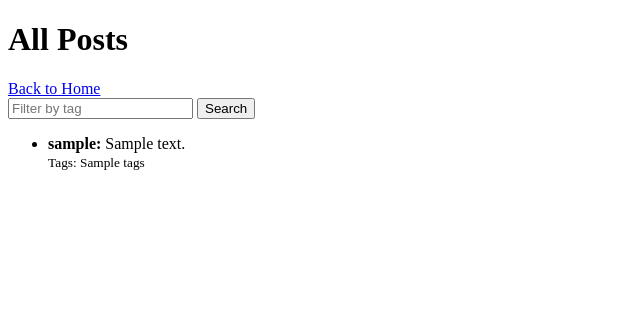
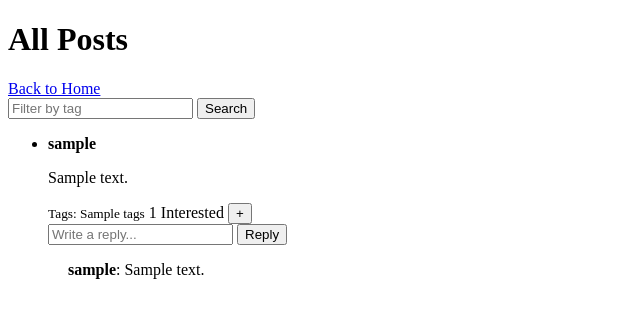
Before and after one commit to Iron-56/Eureka, a Flask app: template templates/posts.html in a window 1280 px wide. Shown: the top 318 px of the page, without its empty margins (0-640 px from the left). Run offline with Flask 3, Linux system fonts and the light colour scheme; the template is opened without the code that fills it: most values are stand-ins (such as "Sample title", 1, 10 or a date in 2020).

Commit message:
Added comments & interested users

```diff
--- a/app.py
+++ b/app.py
@@ -6,12 +6,10 @@ from config import get_client
 
 
 app = Flask(__name__)
-app.config['SQLALCHEMY_DATABASE_URI'] = 'sqlite:///users.db'
 app.config['SECRET_KEY'] = '24b9'
 
 supabase = get_client()
 
-# db = SQLAlchemy(app)
 bcrypt = Bcrypt(app)
 login_manager = LoginManager(app)
 login_manager.login_view = 'login'
@@ -22,13 +20,6 @@ class User(UserMixin):
 		self.username = user_data["username"]
 		self.email = user_data["email"]
 		self.password = user_data["password"]
-
-# class Post(db.Model):
-# 	id = db.Column(db.Integer, primary_key=True)
-# 	user_id = db.Column(db.Integer, db.ForeignKey('user.id'), nullable=False)
-# 	content = db.Column(db.Text, nullable=False)
-# 	tags = db.Column(db.String(200), nullable=True)
-# 	user = db.relationship('User', backref=db.backref('posts', lazy=True))
 
 @login_manager.user_loader
 def load_user(user_id):
@@ -41,13 +32,7 @@ def load_user(user_id):
 def home():
 	user_posts = []
 	if current_user.is_authenticated:
-		user_posts = user_posts = (
-			supabase.table("posts")
-			.select("*")
-			.eq("user_id", current_user.id)
-			.order("id", desc=True)
-			.execute()
-		).data
+		user_posts = supabase.table("posts").select("*, interested(user_id, users(username))").eq("user_id", current_user.id).order("id", desc=True).execute().data
 
 	return render_template('index.html', user_posts=user_posts)
 
@@ -81,10 +66,10 @@ def register():
 def login():
 	if request.method == 'POST':
 		response = supabase.table("users").select("*").eq("email", request.form['email']).single().execute()
-		user = response.data  # Extract user data (dictionary)
+		user = response.data
 
-		if user and bcrypt.check_password_hash(user["password"], request.form["password"]):  # Use dictionary access
-			login_user(User(user))  # Convert to Flask-Login User object
+		if user and bcrypt.check_password_hash(user["password"], request.form["password"]):
+			login_user(User(user))
 			flash('Login successful!', 'success')
 			return redirect(url_for('home'))
 
@@ -122,17 +107,50 @@ def post():
 @app.route('/posts')
 def view_posts():
 	tag_filter = request.args.get('tag')
-	query = supabase.table("posts").select("*, users(username)").order("id", desc=True)
+	query = supabase.table("posts").select("*, users(username), replies(*, users(username)), interested(count)").order("id", desc=True)
 
 	if tag_filter:
 		query = query.like("tags", f"%{tag_filter}%")
 
-	print("-------------------------------------------------------------------------------------------------")
-	print(query)
 	posts = query.execute()
 	print(posts.data)
-	print("-------------------------------------------------------------------------------------------------")
 	return render_template('posts.html', posts=posts.data, tag_filter=tag_filter)
+
+@app.route('/reply/<post_id>', methods=['POST'])
+@login_required
+def add_reply(post_id):
+	content = request.form.get('content')
+
+	if not content:
+		flash('Reply cannot be empty!', 'danger')
+		return redirect(url_for('view_posts'))
+
+	supabase.table("replies").insert({
+		"post_id": post_id,
+		"user_id": current_user.id,
+		"content": content
+	}).execute()
+
+	flash('Reply added!', 'success')
+	return redirect(url_for('view_posts'))
+
+@app.route('/interest/<post_id>', methods=['POST'])
+@login_required
+def add_interest(post_id):
+    existing_interest = supabase.table("interested").select("*").eq("post_id", post_id).eq("user_id", current_user.id).execute().data
+
+    if existing_interest:
+        flash("You have already shown interest in this post!", "warning")
+        return redirect(url_for('view_posts'))
+
+    supabase.table("interested").insert({
+        "post_id": post_id,
+        "user_id": current_user.id
+    }).execute()
+
+    flash("Marked as interested!", "success")
+    return redirect(url_for('view_posts'))
+
 
 if __name__ == '__main__':
 	app.run(debug=True)
--- a/templates/posts.html
+++ b/templates/posts.html
@@ -17,8 +17,28 @@
 	<ul>
 		{% for post in posts %}
 			<li>
-				<strong>{{ post["users"]["username"] }}:</strong> {{ post["content"] }}<br>
+				<strong>{{ post["users"]["username"] }}</strong> <br>
+				<p> {{ post["content"] }} </p>
 				<small>Tags: {{ post["tags"] }}</small>
+
+				<span>{{ post["interested"][0]["count"] or 0}} Interested</span>
+
+				<form action="{{ url_for('add_interest', post_id=post['id']) }}" method="post" style="display: inline;">
+					<button type="submit">+</button>
+				</form>
+
+				<form action="{{ url_for('add_reply', post_id=post['id']) }}" method="post">
+					<input type="text" name="content" placeholder="Write a reply..." required>
+					<button type="submit">Reply</button>
+				</form>
+
+				<div style="margin-left: 20px;">
+					{% for reply in post["replies"] %}
+						<p>
+							<strong>{{ reply["users"]["username"] }}</strong>: {{ reply["content"] }}
+						</p>
+					{% endfor %}
+				</div>
 			</li>
 		{% endfor %}
 	</ul>
```
Also changed, not shown: templates/index.html (+8 -0 lines), 1 other file.
